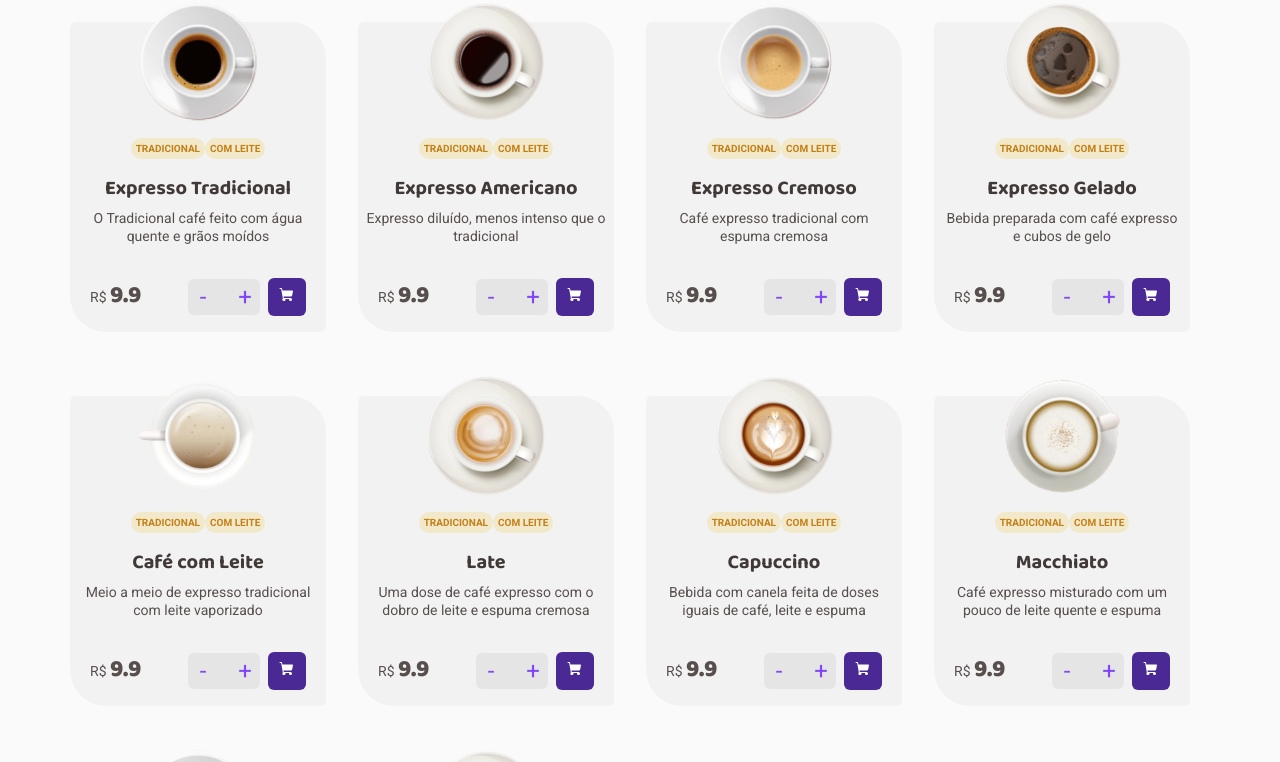
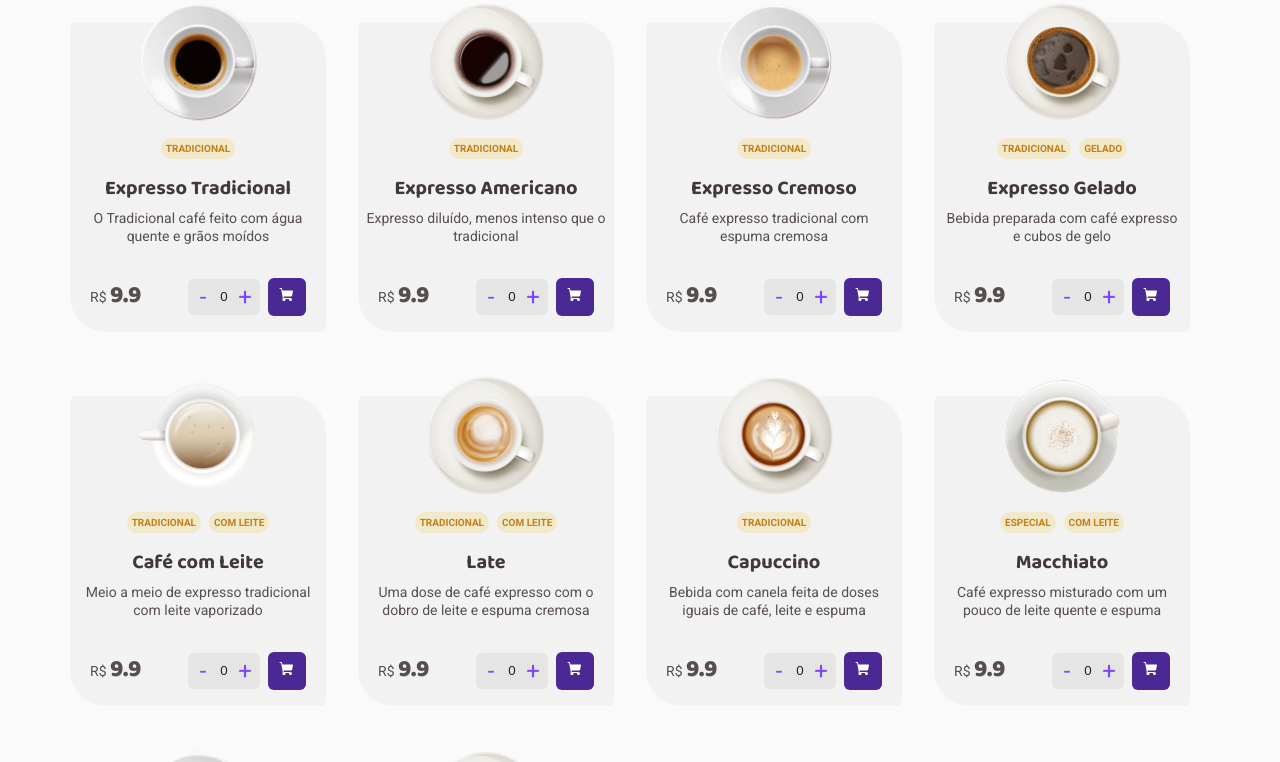
Before and after one commit to Tafarel-Brayan/coffe-delivery, a React (Vite) app: page / in a window 1280 px wide. Shown: the part 740-1502 px from the top of the page. Built offline with nearby package versions, Linux system fonts and the light colour scheme.

Commit message:
feat: add context and reducer

```diff
--- a/src/components/Home/CardCoffeList/CardCoffe.tsx
+++ b/src/components/Home/CardCoffeList/CardCoffe.tsx
@@ -1,24 +1,49 @@
 import { ShoppingCart } from "phosphor-react";
-import { CoffeListType } from "../../../fixtures/coffe-list";
+import { useContext, useState } from "react";
+import { ShoppingCartContext } from "../../../contexts/ShoppingCartContext";
+import { Coffe, TagsType } from "../../../fixtures/coffe-list";
 import { CardCoffeContainer } from "./style";
 
+const renderTags = (id: string, tags: TagsType[]) => {
+  return tags.map((tag, i) => {
+    return <li key={`list-tags-${id}-${i}`}>{tag}</li>;
+  });
+};
+
 export const CardCoffe = ({
+  id,
   img,
   title,
   description,
   value,
   tags,
-}: CoffeListType) => {
+}: Coffe) => {
+  const { addCoffe } = useContext(ShoppingCartContext);
+
+  const [qty, setQty] = useState(0);
+  const handleQty = (action: string) => {
+    if (action === "add") {
+      setQty(qty + 1);
+    } else {
+      if (qty > 0) {
+        setQty(qty - 1);
+      }
+    }
+  };
+
+  const onChangeQty = (value: number) => {
+    if (!isNaN(value)) {
+      setQty(value);
+    }
+  };
+
   return (
     <CardCoffeContainer>
       <span className="image">
         <img src={`./src/assets/coffes/${img}`} alt={img} />
       </span>
       <span className="tags">
-        <ul>
-          <li>tradicional</li>
-          <li>Com Leite</li>
-        </ul>
+        <ul>{renderTags(id, tags)}</ul>
       </span>
       <span className="title">{title}</span>
       <span className="description">{description}</span>
@@ -26,9 +51,18 @@ export const CardCoffe = ({
         <span className="value">{value}</span>
         <span className="buttons">
           <span className="countdown">
-            <span className="minus">-</span>
-            <input type="text" />
-            <span className="plus">+</span>
+            <span className="minus" onClick={() => handleQty("remove")}>
+              -
+            </span>
+            <input
+              type="number"
+              // defaultValue={qty}
+              value={qty}
+              onChange={(e) => onChangeQty(parseInt(e.currentTarget.value))}
+            />
+            <span className="plus" onClick={() => handleQty("add")}>
+              +
+            </span>
           </span>
           <button type="button">
             <ShoppingCart weight="fill" />
--- a/src/components/Home/CardCoffeList/style.ts
+++ b/src/components/Home/CardCoffeList/style.ts
@@ -24,7 +24,7 @@ export const CardCoffeContainer = styled.div`
       list-style: none;
       display: flex;
       justify-content: space-between;
-      gap: 4;
+      gap: 0.5rem;
       margin-bottom: 1rem;
       li{
         background-color: ${props => props.theme["yellow-light"]};
@@ -108,13 +108,26 @@ export const CardCoffeContainer = styled.div`
           text-align: center;
         }
 
-        input[type=text]{
+        input[type=number]{
           border: 0;
           width: 20px;
           background-color: transparent;
 
           text-align: center;
           color: ${props => props.theme["base-title"]};
+
+
+          -moz-appearance: textfield;
+
+          &:focus{
+            outline: none;
+          }
+        }
+
+        input::-webkit-outer-spin-button,
+        input::-webkit-inner-spin-button {
+          -webkit-appearance: none;
+          margin: 0;
         }
       }
 
--- /dev/null
+++ b/src/contexts/ShoppingCartContext.tsx
@@ -0,0 +1,43 @@
+import { createContext, ReactNode, useReducer } from "react";
+import { Coffe } from "../fixtures/coffe-list";
+import {
+  addNewCoffeAction,
+  removeCoffeAction,
+} from "../reducers/ShoppingCart/ShoppingCartActions";
+import { shoppingCartReducer } from "../reducers/ShoppingCart/ShoppingCartReducer";
+
+type ShoppingCartType = {
+  coffe: Coffe[];
+  qty: number;
+  addCoffe: (coffe: Coffe) => void;
+  removeCoffe: (id: string) => void;
+};
+
+type ShoppingCartProviderProps = {
+  children: ReactNode;
+};
+
+export const ShoppingCartContext = createContext({} as ShoppingCartType);
+
+export function ShoppingCartProvider({ children }: ShoppingCartProviderProps) {
+  const [coffeState, dispatch] = useReducer(shoppingCartReducer, {
+    coffe: [],
+    qty: 0,
+  });
+
+  const { coffe, qty } = coffeState;
+
+  const addCoffe = (coffe: Coffe) => {
+    dispatch(addNewCoffeAction(coffe));
+  };
+
+  const removeCoffe = (id: string) => {
+    dispatch(removeCoffeAction());
+  };
+
+  return (
+    <ShoppingCartContext.Provider value={{ coffe, qty, addCoffe, removeCoffe }}>
+      {children}
+    </ShoppingCartContext.Provider>
+  );
+}
--- a/src/fixtures/coffe-list.ts
+++ b/src/fixtures/coffe-list.ts
@@ -1,15 +1,18 @@
-type TagsType = 'Tradicional' | 'Gelado' | 'Com Leite' | 'Especial' | 'Alcoólico'
+export type TagsType = 'Tradicional' | 'Gelado' | 'Com Leite' | 'Especial' | 'Alcoólico'
 
-export type CoffeListType = {
+export interface Coffe {
+  id: string
   title: string
   description: string
   value: number
   img: string
-  tags?: TagsType[]
+  tags: TagsType[]
+  qty?: number
 }
 
-export const coffeList: CoffeListType[] = [
+export const coffeList: Coffe[] = [
   {
+    id: '1',
     title: 'Expresso Tradicional',
     description: 'O Tradicional café feito com água quente e grãos moídos',
     value: 9.9,
@@ -17,6 +20,7 @@ export const coffeList: CoffeListType[] = [
     tags: ['Tradicional']
   },
   {
+    id: '2',
     title: 'Expresso Americano',
     description: 'Expresso diluído, menos intenso que o tradicional',
     value: 9.9,
@@ -24,6 +28,7 @@ export const coffeList: CoffeListType[] = [
     tags: ['Tradicional']
   },
   {
+    id: '3',
     title: 'Expresso Cremoso',
     description: 'Café expresso tradicional com espuma cremosa',
     value: 9.9,
@@ -31,27 +36,31 @@ export const coffeList: CoffeListType[] = [
     tags: ['Tradicional']
   },
   {
+    id: '4',
     title: 'Expresso Gelado',
     description: 'Bebida preparada com café expresso e cubos de gelo',
     value: 9.9,
     img: '4.svg',
-    tags: ['Tradicional']
+    tags: ['Tradicional', 'Gelado']
   },
   {
+    id: '5',
     title: 'Café com Leite',
     description: 'Meio a meio de expresso tradicional com leite vaporizado',
     value: 9.9,
     img: '5.svg',
-    tags: ['Tradicional']
+    tags: ['Tradicional', 'Com Leite']
   },
   {
+    id: '6',
     title: 'Late',
     description: 'Uma dose de café expresso com o dobro de leite e espuma cremosa',
     value: 9.9,
     img: '6.svg',
-    tags: ['Tradicional']
+    tags: ['Tradicional', "Com Leite"]
   },
   {
+    id: '7',
     title: 'Capuccino',
     description: 'Bebida com canela feita de doses iguais de café, leite e espuma',
     value: 9.9,
@@ -59,20 +68,23 @@ export const coffeList: CoffeListType[] = [
     tags: ['Tradicional']
   },
   {
+    id: '8',
     title: 'Macchiato',
     description: 'Café expresso misturado com um pouco de leite quente e espuma',
     value: 9.9,
     img: '8.svg',
-    tags: ['Tradicional']
+    tags: ['Especial', "Com Leite"]
   },
   {
+    id: '9',
     title: 'Chocolate Macch',
     description: 'O Tradicional café feito com água quente e grãos moídos',
     value: 9.9,
     img: '9.svg',
-    tags: ['Tradicional']
+    tags: ['Especial', "Alcoólico"]
   },
   {
+    id: '10',
     title: 'Choco Quente',
     description: 'O Tradicional café feito com água quente e grãos moídos',
     value: 9.9,
--- a/src/pages/Home/home.tsx
+++ b/src/pages/Home/home.tsx
@@ -8,12 +8,13 @@ import {
 } from "./styles";
 import { Coffee, Package, ShoppingCart, Timer } from "phosphor-react";
 import { CardCoffe } from "../../components/Home/CardCoffeList/CardCoffe";
-import { coffeList, CoffeListType } from "../../fixtures/coffe-list";
+import { Coffe, coffeList } from "../../fixtures/coffe-list";
 
-const renderCards = (coffes: CoffeListType[]) => {
+const renderCards = (coffes: Coffe[]) => {
   return coffes.map((coffe, i) => {
     return (
       <CardCoffe
+        id={coffe.id}
         img={coffe.img}
         title={coffe.title}
         description={coffe.description}
--- /dev/null
+++ b/src/reducers/ShoppingCart/ShoppingCartActions.ts
@@ -0,0 +1,21 @@
+import { Coffe } from "../../fixtures/coffe-list"
+
+export enum ActionTypesShoppingCart {
+  ADD_COFFE = 'ADD_NEW_COFFE',
+  REMOVE_COFFE = 'REMOVE_A_COFFE',
+}
+
+export const addNewCoffeAction = (coffe: Coffe) => {
+  return {
+    type: ActionTypesShoppingCart.ADD_COFFE,
+    payload: {
+      coffe
+    }
+  }
+}
+
+export const removeCoffeAction = () => {
+  return {
+    type: ActionTypesShoppingCart.REMOVE_COFFE
+  }
+}
--- /dev/null
+++ b/src/reducers/ShoppingCart/ShoppingCartReducer.ts
@@ -0,0 +1,22 @@
+import { Coffe } from "../../fixtures/coffe-list"
+import { ActionTypesShoppingCart } from "./ShoppingCartActions";
+
+interface ShoppingCart {
+  coffe: Coffe[];
+  qty: number;
+};
+
+export function shoppingCartReducer(state: ShoppingCart, action: any) {
+  switch (action.type) {
+    case ActionTypesShoppingCart.ADD_COFFE: {
+      return state
+    }
+
+    case ActionTypesShoppingCart.REMOVE_COFFE: {
+      return state
+    }
+
+    default:
+      return state
+  }
+}
```
Also changed, not shown: src/App.tsx (+6 -3 lines).
